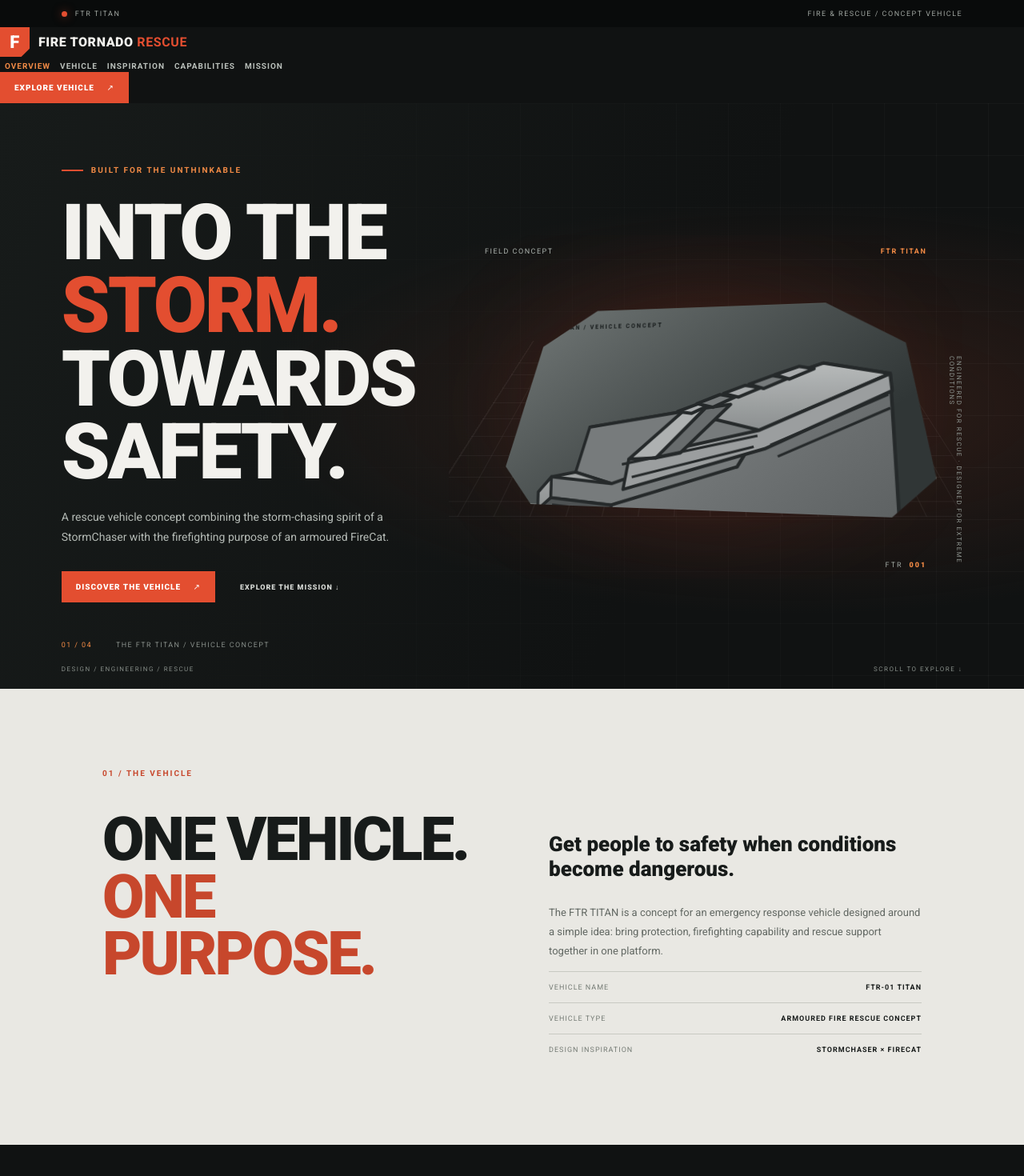
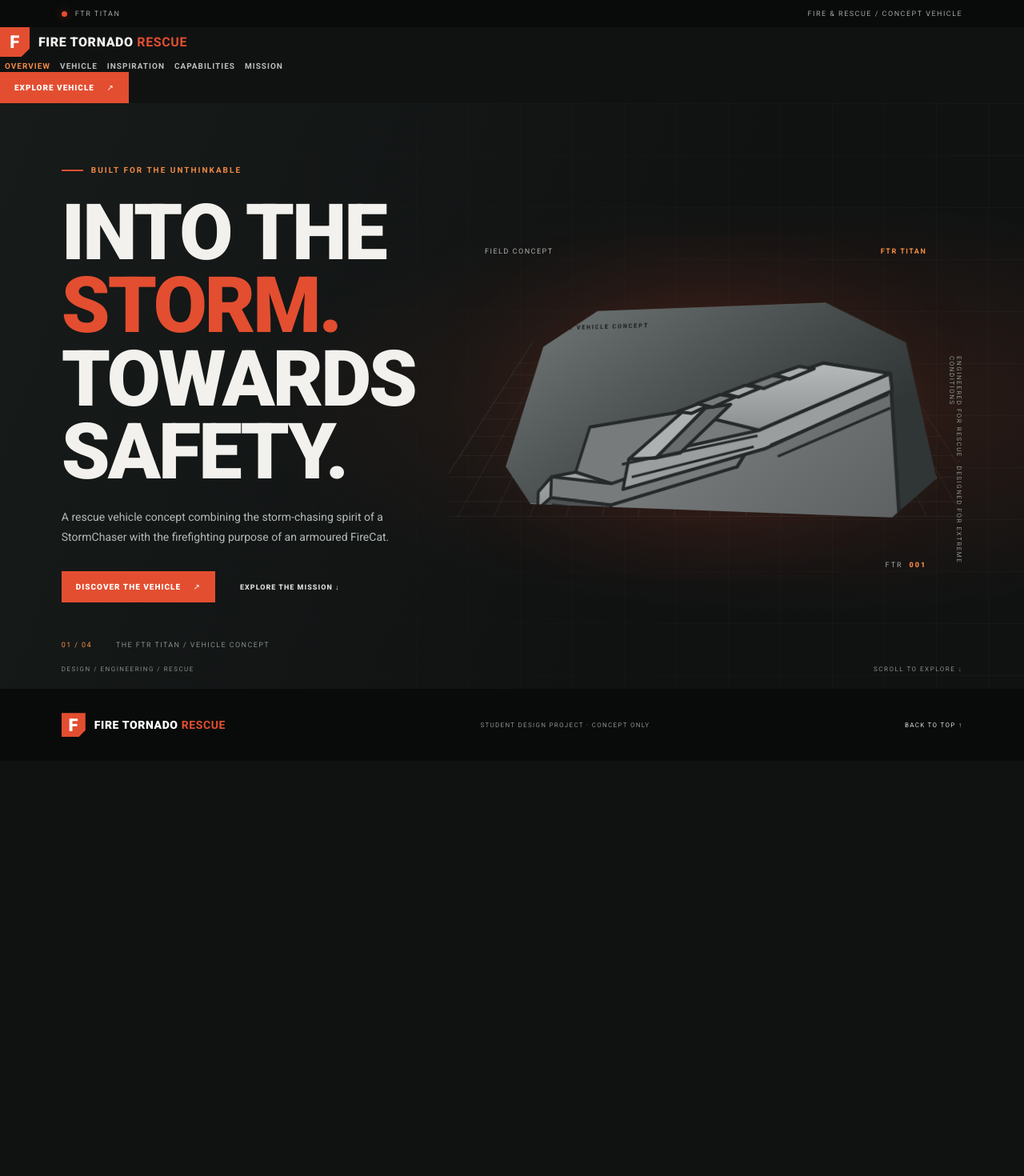
Before and after one commit to simonOS-site/FireTornadoRescue, a React (Vite) app: page / in a window 1280 px wide. Shown: the top 1470 px of the page at 80% size. After the commit the page ends 951 px from the top, so only its background shows below. Built offline with nearby package versions, Linux system fonts and the light colour scheme.

Commit message:
Enable dedicated FTR TITAN subpages

```diff
--- a/src/App.jsx
+++ b/src/App.jsx
@@ -43,13 +43,14 @@ function App() {
     <main>
       <div className="topline"><span className="live-dot" /> FTR TITAN <span className="topline-right">FIRE &amp; RESCUE / CONCEPT VEHICLE</span></div>
       <header className="site-nav">
-        <a className="brand" href="#overview" onClick={() => setActive('overview')}><span className="brand-mark">F</span><span>FIRE TORNADO <b>RESCUE</b></span></a>
+        <a className="brand" href="#overview" onClick={() => goTo('overview')}><span className="brand-mark">F</span><span>FIRE TORNADO <b>RESCUE</b></span></a>
         <nav aria-label="Main navigation">
           {['overview', 'vehicle', 'inspiration', 'capabilities', 'mission'].map((id) => <button key={id} className={active === id ? 'nav-link selected' : 'nav-link'} onClick={() => goTo(id)}>{id}</button>)}
         </nav>
         <button className="nav-cta" onClick={() => goTo('vehicle')}>EXPLORE VEHICLE <span>↗</span></button>
       </header>
 
+      {active === 'overview' && (
       <section className="hero" id="overview">
         <div className="hero-copy">
           <div className="eyebrow"><span /> BUILT FOR THE UNTHINKABLE</div>
@@ -66,8 +67,8 @@ function App() {
           <div className="fire-glow" />
           <div className="art-label"><span>FIELD CONCEPT</span><b>FTR TITAN</b></div>
           <div className="vehicle-placeholder model-render">
-            <div className="placeholder-top">FTR-01 TITAN / VEHICLE CONCEPT</div>
-            <img src="/model.svg" alt="FTR-01 TITAN vehicle concept model" />
+            <div className="placeholder-top">FTR TITAN / VEHICLE CONCEPT</div>
+            <img src="/model.svg" alt="FTR TITAN vehicle concept model" />
             <div className="placeholder-bottom">THE FTR TITAN / ORIGINAL STUDENT CONCEPT</div>
           </div>
           <div className="vertical-caption">ENGINEERED FOR RESCUE · DESIGNED FOR EXTREME CONDITIONS</div>
@@ -75,16 +76,20 @@ function App() {
         </div>
         <div className="hero-bottom"><span>DESIGN / ENGINEERING / RESCUE</span><span>SCROLL TO EXPLORE ↓</span></div>
       </section>
+      )}
 
+      {active === 'vehicle' && (
       <section className="intro section" id="vehicle">
         <div className="section-kicker">01 / THE VEHICLE</div>
         <div className="intro-grid">
           <div><h2>ONE VEHICLE.<br /><em>ONE PURPOSE.</em></h2></div>
-          <div className="intro-text"><p className="large-copy">Get people to safety when conditions become dangerous.</p><p>The FTR TITAN is a concept for an emergency response vehicle designed around a simple idea: bring protection, firefighting capability and rescue support together in one platform.</p><div className="spec-line"><span>VEHICLE NAME</span><b>FTR-01 TITAN</b></div><div className="spec-line"><span>VEHICLE TYPE</span><b>ARMOURED FIRE RESCUE CONCEPT</b></div><div className="spec-line"><span>DESIGN INSPIRATION</span><b>STORMCHASER × FIRECAT</b></div></div>
+          <div className="intro-text"><p className="large-copy">Get people to safety when conditions become dangerous.</p><p>The FTR TITAN is a concept for an emergency response vehicle designed around a simple idea: bring protection, firefighting capability and rescue support together in one platform.</p><div className="spec-line"><span>VEHICLE NAME</span><b>FTR TITAN</b></div><div className="spec-line"><span>VEHICLE TYPE</span><b>ARMOURED FIRE RESCUE CONCEPT</b></div><div className="spec-line"><span>DESIGN INSPIRATION</span><b>STORMCHASER × FIRECAT</b></div></div>
         </div>
       </section>
+      )}
 
 
+      {active === 'inspiration' && (
       <section className="inspiration section" id="inspiration">
         <div className="section-kicker">02 / DESIGN INSPIRATION</div>
         <div className="inspiration-heading">
@@ -119,13 +124,17 @@ function App() {
         </div>
         <p className="inspiration-note">Reference images belong to their respective owners. The FTR TITAN design is an original student concept.</p>
       </section>
+      )}
 
+      {active === 'capabilities' && (
       <section className="capabilities section" id="capabilities">
         <div className="section-kicker">02 / CAPABILITIES</div>
         <div className="cap-heading"><h2>DESIGNED TO<br /><em>RESPOND.</em></h2><p>Every feature has a job. Explore the key ideas behind the FTR TITAN concept.</p></div>
         <div className="feature-grid">{features.map((feature) => <article className="feature" key={feature.number}><span className="feature-number">{feature.number}</span><div className="feature-icon">{feature.number === '01' ? '⬡' : feature.number === '02' ? '✳' : feature.number === '03' ? '◉' : '⌁'}</div><h3>{feature.title}</h3><p>{feature.text}</p><span className="feature-arrow">↗</span></article>)}</div>
       </section>
+      )}
 
+      {active === 'mission' && (
       <section className="mission section" id="mission">
         <div className="section-kicker">03 / THE MISSION</div>
         <div className="mission-panel">
@@ -147,6 +156,7 @@ function App() {
         </div>
         <p className="disclaimer">Fictional demonstration only. This student design concept is not a real emergency service or operational guidance.</p>
       </section>
+      )}
 
       <footer><a className="brand" href="#overview"><span className="brand-mark">F</span><span>FIRE TORNADO <b>RESCUE</b></span></a><span>STUDENT DESIGN PROJECT · CONCEPT ONLY</span><a href="#overview">BACK TO TOP ↑</a></footer>
     </main>
```
